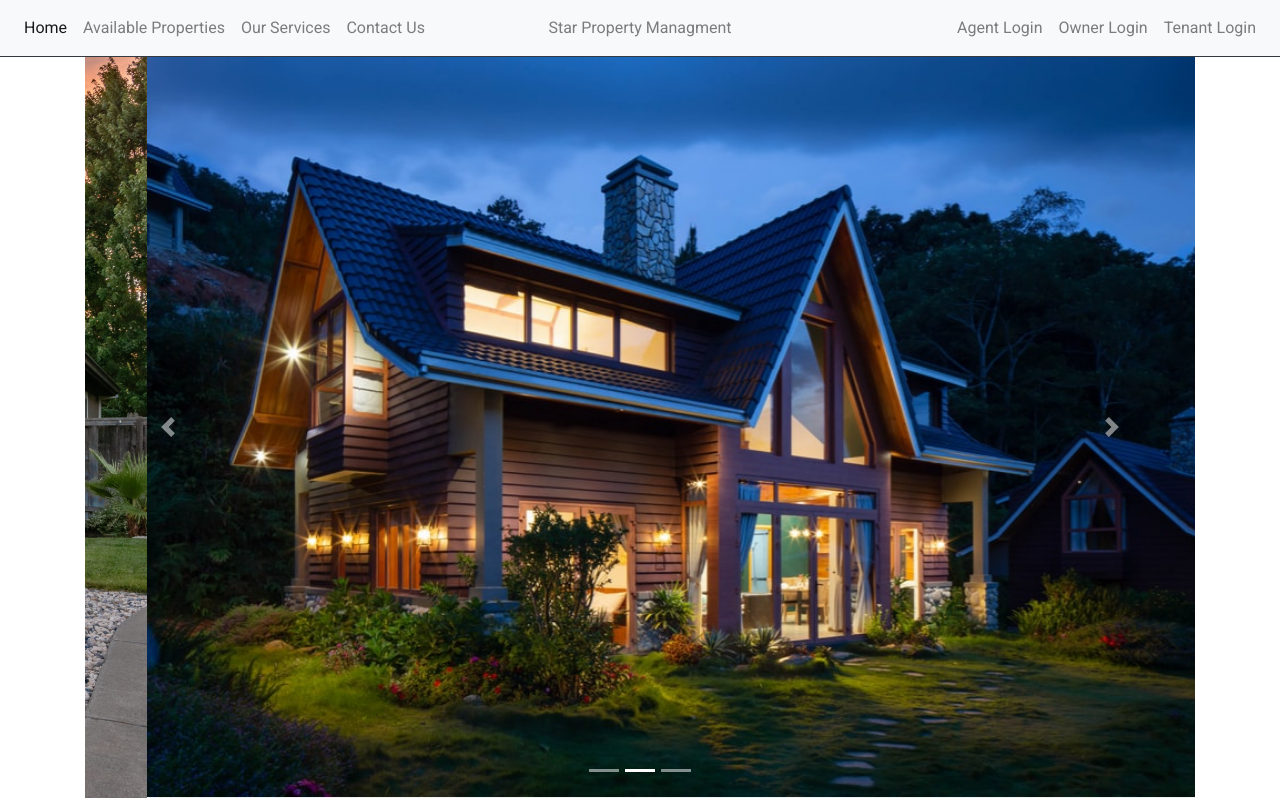
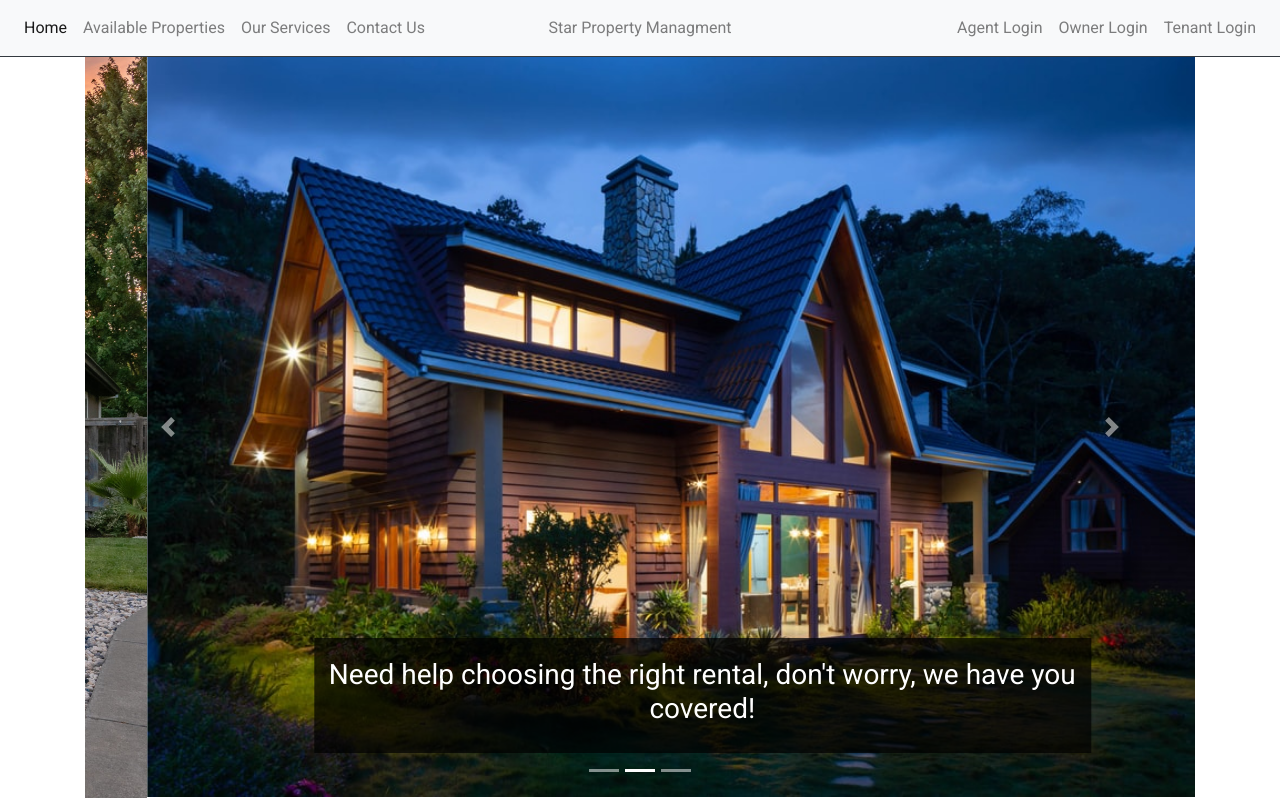
Before and after one commit to NikoIcardo/Star-Property-Management, a React (Create React App) app in the folder client/: page / in a window 1280 px wide. Built offline with nearby package versions, Linux system fonts and the light colour scheme.

Commit message:
Add a description map to the Carousel Item.

```diff
--- a/client/src/components/layout/CarouselItem.js
+++ b/client/src/components/layout/CarouselItem.js
@@ -8,6 +8,12 @@ const CarouselItem = ({ home }) => {
         src={'./img/' + home.image}
         alt={home.description}
       />
+      <div
+        className=" d-none d-sm-block carousel-caption mb-4 mx-auto"
+        style={{ backgroundColor: 'rgba(0, 0, 0, 0.7)' }}
+      >
+        <h3>{home.description}</h3>
+      </div>
     </div>
   );
 };
--- a/client/src/homePageData.js
+++ b/client/src/homePageData.js
@@ -1,17 +1,19 @@
 export const homePageData = [
   {
     id: 1,
-    description: '',
+    description: 'We make the renting process easy!',
     image: 'Home1.jpg',
   },
   {
     id: 2,
-    description: '',
+    description:
+      "Need help choosing the right rental, don't worry, we have you covered!",
     image: 'Home2.jpg',
   },
   {
     id: 3,
-    description: '',
+    description:
+      'Listing rentals is as simple as giving us a call at 111-111-1111',
     image: 'Home3.jpg',
   },
 ];
```
